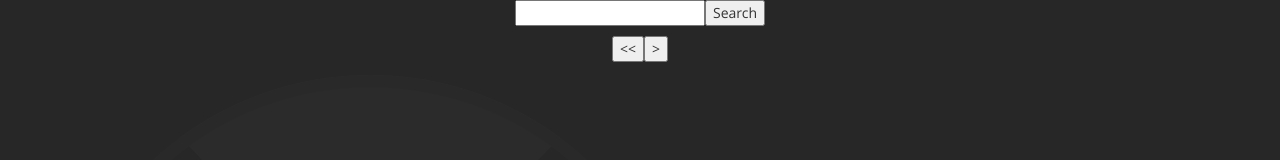
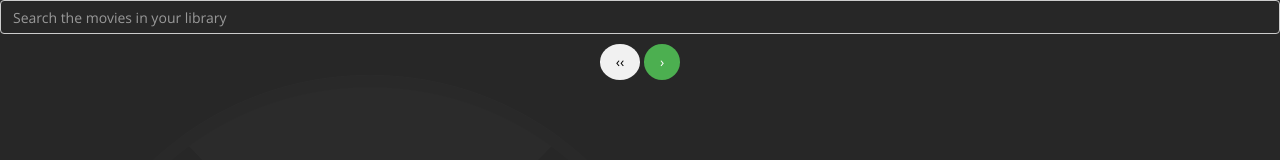
Before and after one commit to ach-raf/ach-raf.github.io, a plain HTML site: page index.html in a window 1280 px wide. Drawn offline with nearby package versions, Linux system fonts and the light colour scheme; no server answers.

Commit message:
Add files via upload

```diff
--- a/index.html
+++ b/index.html
@@ -25,11 +25,36 @@
             align-content: center;
 
         }
+        a {
+            text-decoration: none;
+            display: inline-block;
+            padding: 8px 16px;
+        }
+
+        a:hover {
+            background-color: #ddd;
+            color: black;
+        }
+
+        .previous {
+            background-color: #f1f1f1;
+            color: black;
+        }
+
+        .next {
+            background-color: #4CAF50;
+            color: white;
+        }
+
+        .round {
+            border-radius: 50%;
+        }
     </style>
 
 
 </head>
-<div align="center"><input type="text" id="search"><button id="send">Search</button><br>
+
+<div align="center" ><input type="text" class="col-md-6 form-control x-series-search tt-input" placeholder="Search the movies in your library" autocomplete="off" spellcheck="false" style="position: relative; vertical-align: top; background-color: transparent;" dir="auto" id="search">
     </div>
 <div class="row">
     <div class="col-md-12">
@@ -43,7 +68,9 @@
     </div>
 </div>
 <div align="center">
-    <button id="first"><<<button id="previous"><</button><button id="next">></button>
+    <a href="#" id="first" class="previous round">&#8249;&#8249;</a>
+    <a href="#" id="previous" class="previous round">&#8249;</a>
+    <a href="#" id="next" class="next round">&#8250;</a>
 </div>
 
 <script type="text/javascript">
@@ -234,14 +261,11 @@
             fetch_movies(page_number);
             $("#previous").hide();
         });
-        $( '#send' ).click(function() {
-            search_movie();
-        });
         $('#search').keypress(function (e) {
              var key = e.which;
              if(key == 13)  // the enter key code
               {
-                $('#send').click();
+                search_movie();
                 return false;
               }
         });
```
